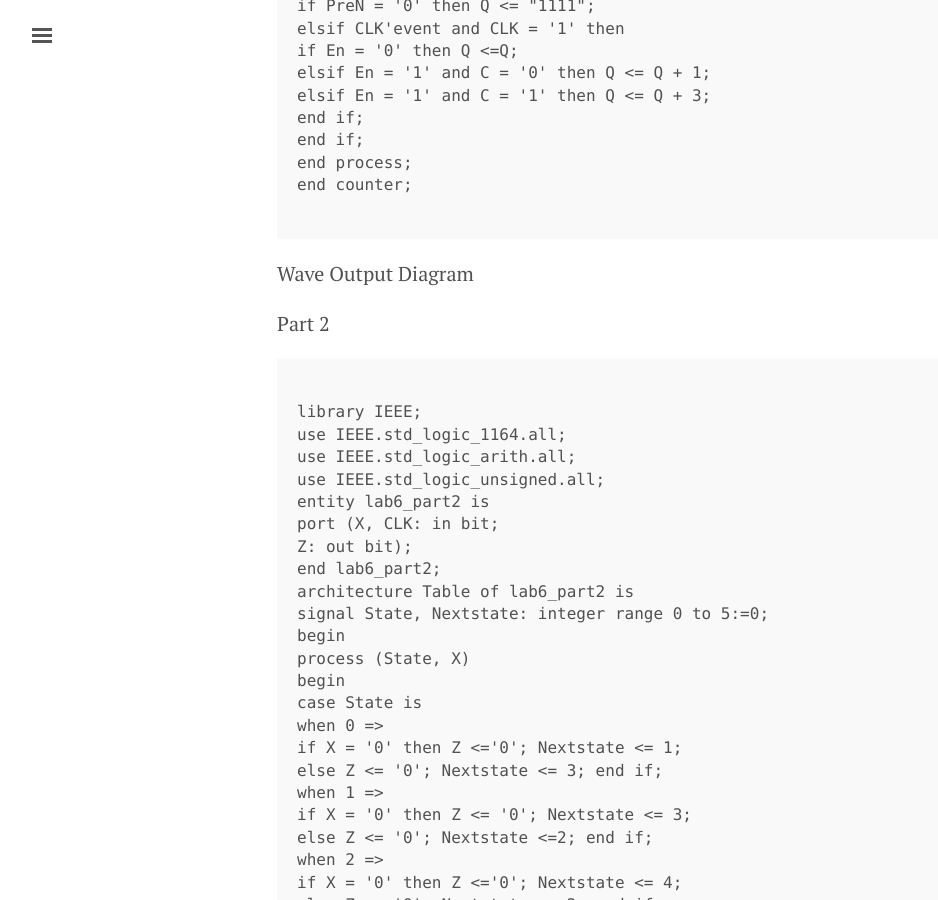
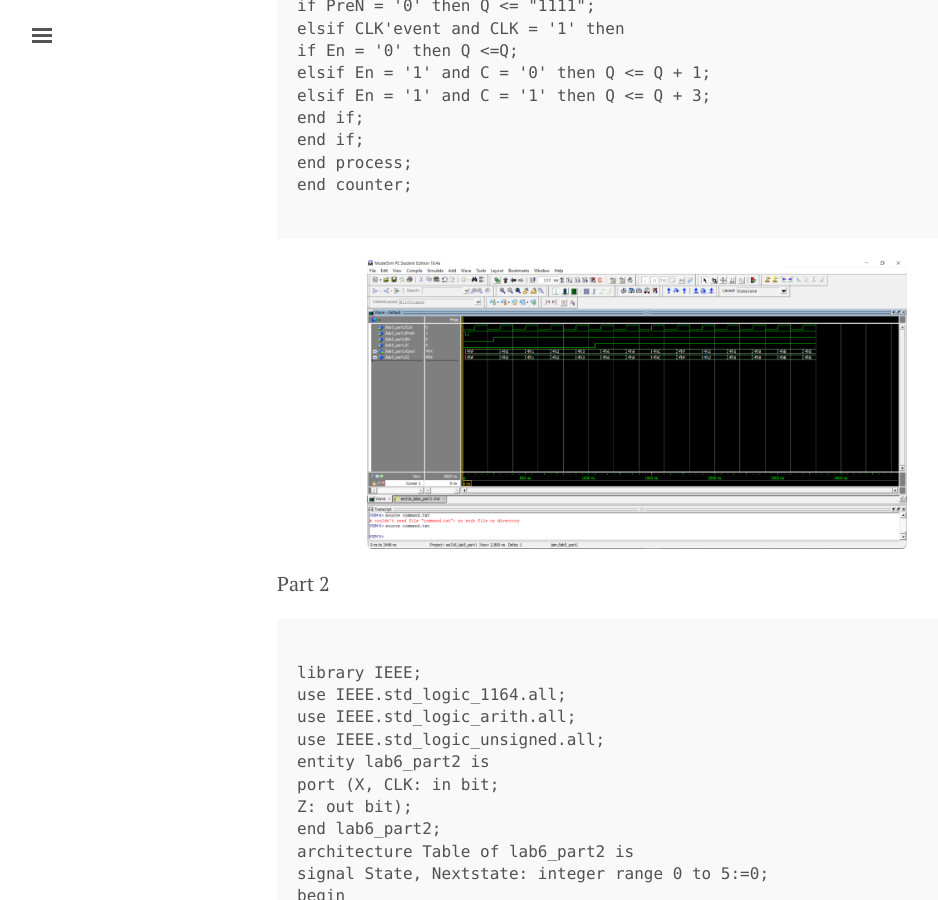
Before and after one commit to josephbae96/josephbae96.github.io, a Jekyll site: the page built from _posts/2016-11-13-ee316_lab6.md, in a window 1280 px wide and 900 px high, scrolled down 813 px. Shown: the whole window, without its empty margins (3-941 px from the left). Built offline with Jekyll 4.4.1, drawn with Linux system fonts in a browser that asks for light colours.

Commit message:
Lab 6 Wave Diagrams

```diff
--- a/_posts/2016-11-13-ee316_lab6.md
+++ b/_posts/2016-11-13-ee316_lab6.md
@@ -38,7 +38,7 @@
     </code>
 </pre>
 
-Wave Output Diagram
+<img src="/files/Lab6_Part1_Wave_Diagram.png" alt="EE Lab 6 Wave Diagram" style="width:75%;text-align:center;margin: auto;">
 
 Part 2
 <pre>
@@ -86,3 +86,7 @@
 end Table;
     </code>
 </pre>
+
+<img src="/files/Lab6_Part2_Output1.png" alt="EE Lab 6 Wave Diagram 1" style="width:75%;text-align:center;margin: auto;">
+
+<img src="/files/Lab6_Part2_Output2.png" alt="EE Lab 6 Wave Diagram 2" style="width:75%;text-align:center;margin: auto;">
```
